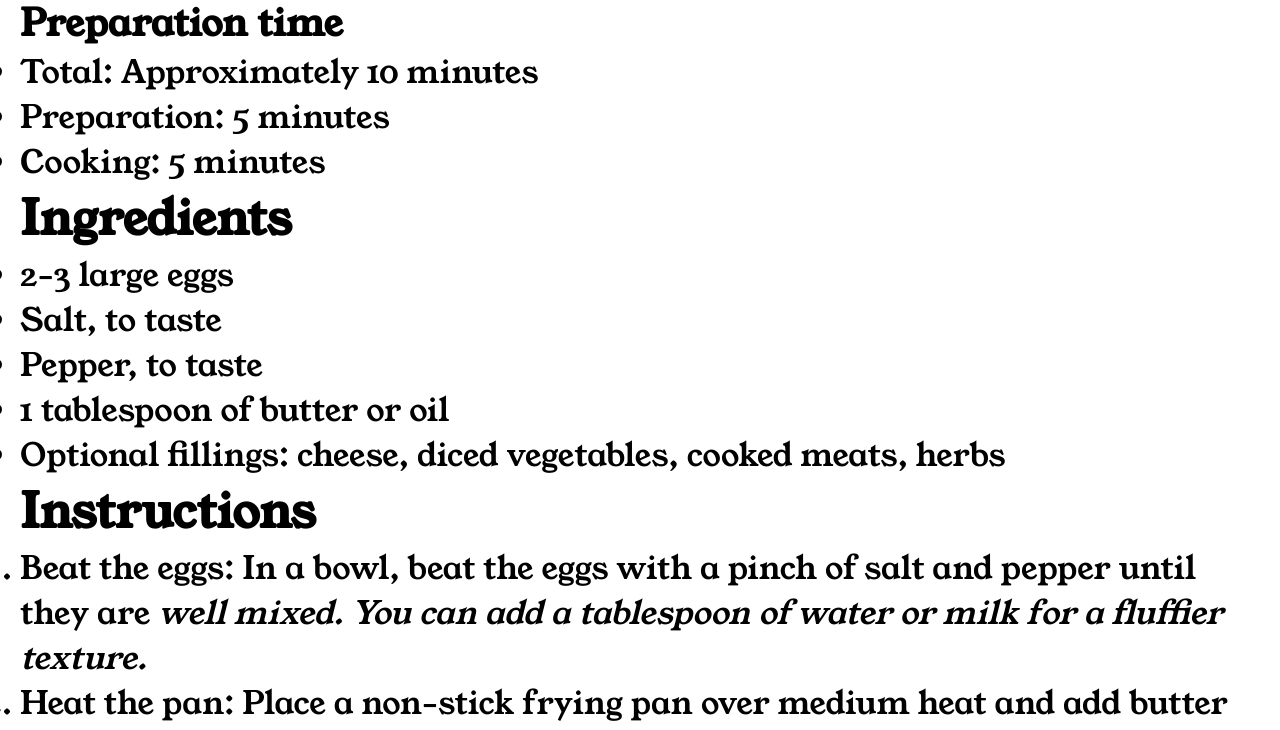
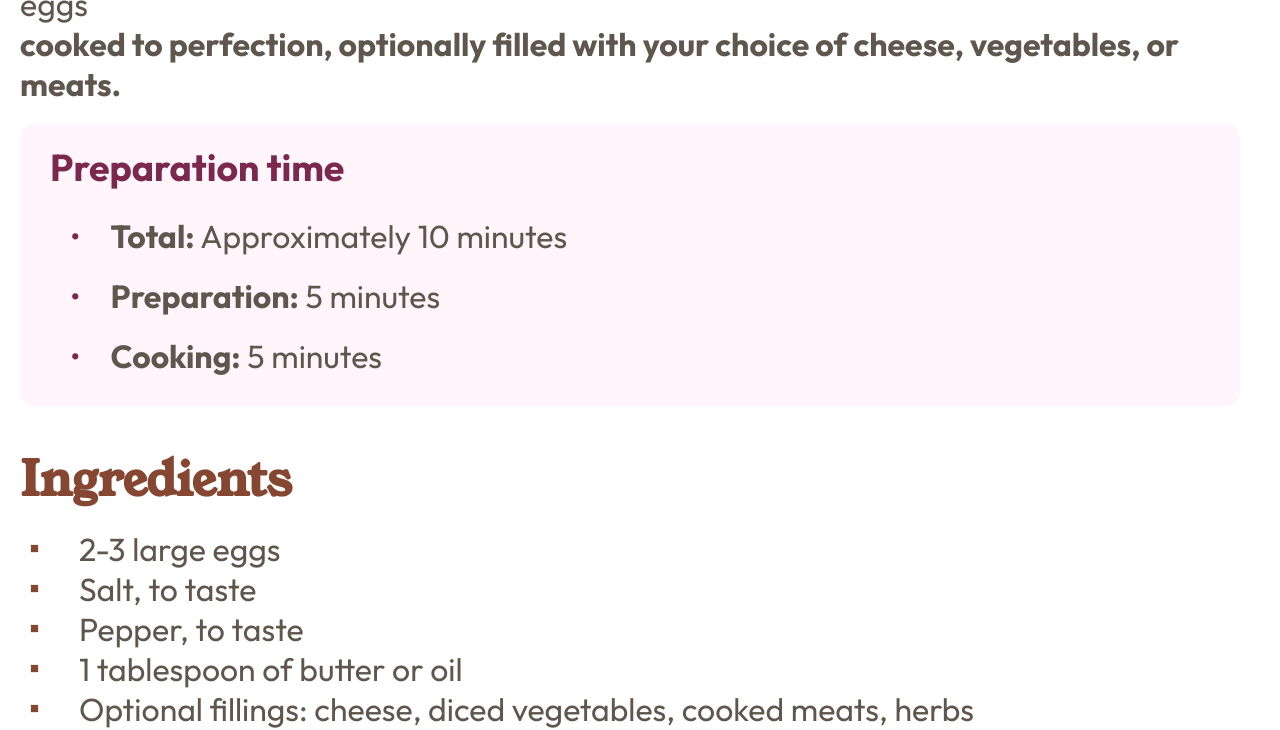
Before and after one commit to Fabiola971/SimpleOmeletteRecipe, a plain HTML site: page recipe-page-main/index.html in a window 1280 px wide. Shown: the part 838-1568 px from the top of the page. Drawn offline with Linux system fonts and the light colour scheme.

Commit message:
adjust section /ingredients/instructions

```diff
--- a/recipe-page-main/style.css
+++ b/recipe-page-main/style.css
@@ -10,13 +10,14 @@ body{
     font-size: 32px;
 }
 
-h2{
+
 h2{
     color: hsl(14, 45%, 36%);
 }
 
-h3{
+h3, .preparation li::before{
     color:  hsl(332, 51%, 32%);
+    font-family: "Outfit", sans-serif;
 }
 
 hr{
@@ -25,10 +26,10 @@ hr{
 
 p, li{
     font-family: "Outfit", sans-serif;
+    color: hsl(30, 10%, 34%);
 }
 
-section, .preparation{
-    /* padding: 20px; */
+section{
     padding: 20px 20px 20px 0;
 }
 
@@ -62,6 +63,7 @@ span{
 
 .preparation{
     background-color: hsl(330, 100%, 98%);
+    padding: 20px 20px 20px 30px;
 }
 
 .preparation ul{
@@ -69,15 +71,15 @@ span{
     /* padding-top: 15px; */
 }
 
-.preparation ul, .ingredient ul{
+.preparation ul, .ingredients ul{
     list-style: none;
 }
 
-.preparation li::before, .ingredient li::before{
-    padding: 10px;
+.preparation li::before{
+    padding: 10px 30px 10px 10px;
     content: "\2022";
-    color:  hsl(332, 51%, 32%);
 }
+
 
 .preparation li, .ingredient li{
     padding: 10px;
@@ -90,7 +92,15 @@ ul, ol{
     /* padding-left: 20px;
      */
     padding-top: 15px;
+}
 
+.ingredients li::before{
+    content: "\25A0";
+    padding: 10px 40px 10px 10px;
+    color: hsl(14, 45%, 36%);
+    font-size: 15px;
+    position: relative;
+    top: -8px;
 }
 
 .straight{
```
